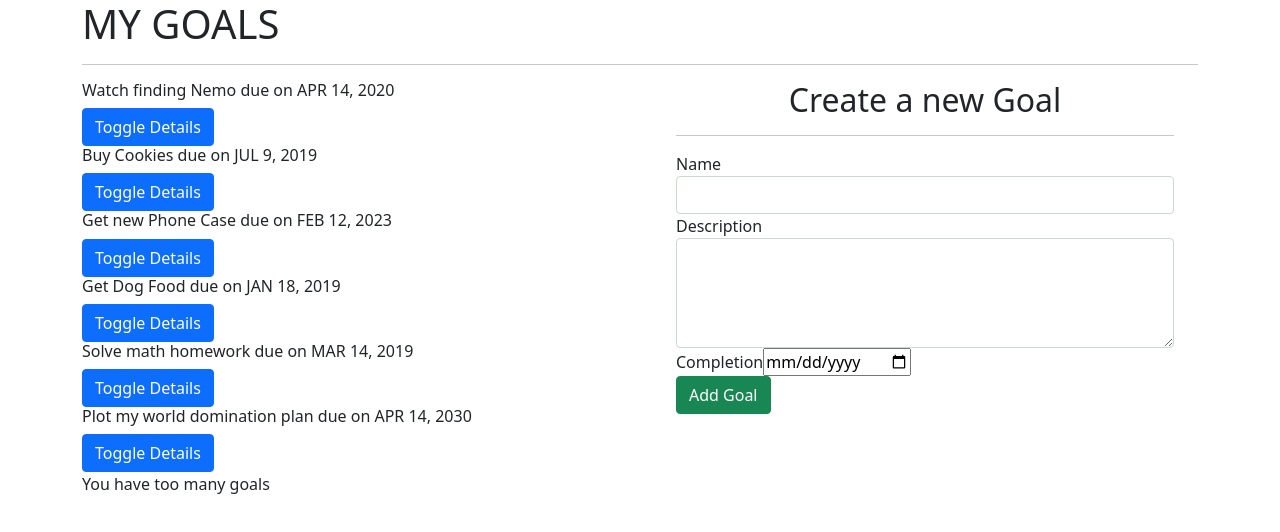
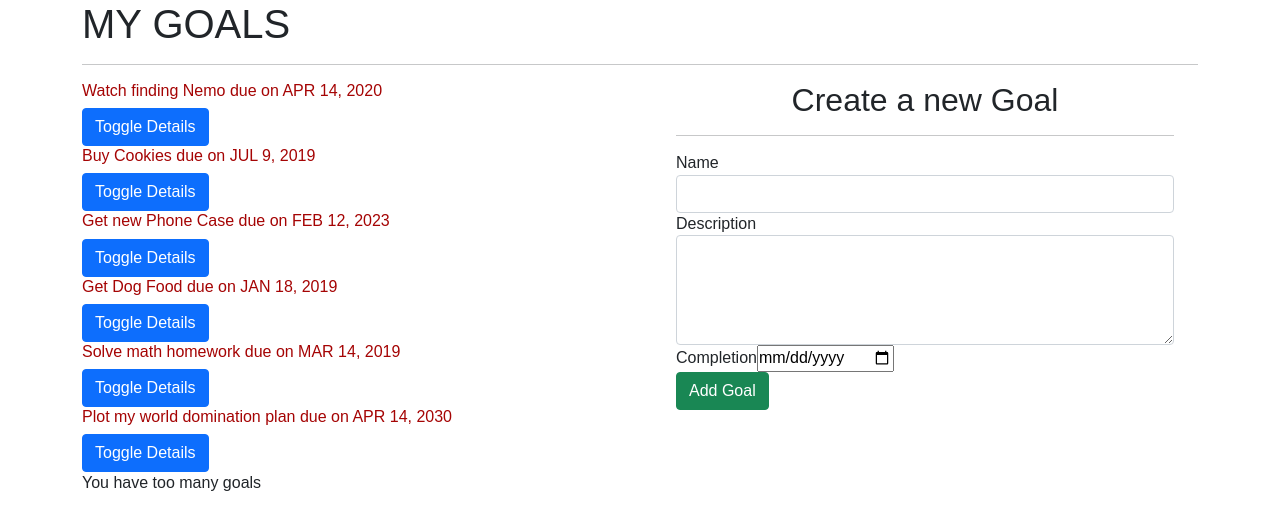
Before and after one commit to Edith-guru/Goals, an Angular app: page / in a window 1280 px wide. Shown: the top 532 px of the page. Built offline with nearby package versions, Linux system fonts and the light colour scheme.

Commit message:
changed h6 style in goal compound css

```diff
--- a/src/app/goal/goal.component.css
+++ b/src/app/goal/goal.component.css
@@ -0,0 +1,5 @@
+h6 {
+
+    color: rgb(165, 4, 4);
+
+ }
--- a/src/styles.css
+++ b/src/styles.css
@@ -1 +1,19 @@
-@import "~bootstrap/dist/css/bootstrap.css"
+@import "~bootstrap/dist/css/bootstrap.css";
+
+* {
+
+    box-sizing: border-box;
+
+    margin: 0;
+
+    padding: 0;
+
+    }
+
+    body {
+
+    font-family: Arial, Helvetica, sans-serif;
+
+    line-height: 1.4;
+
+ }
```
